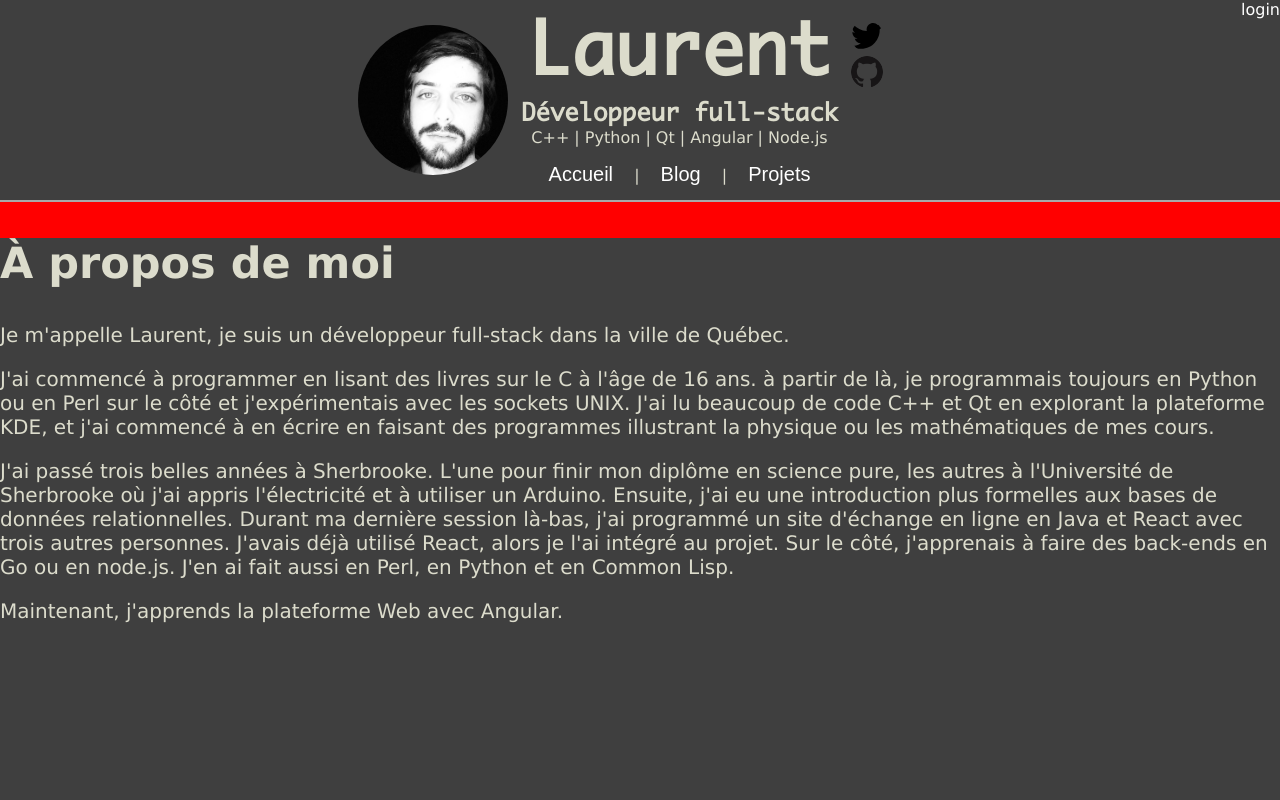
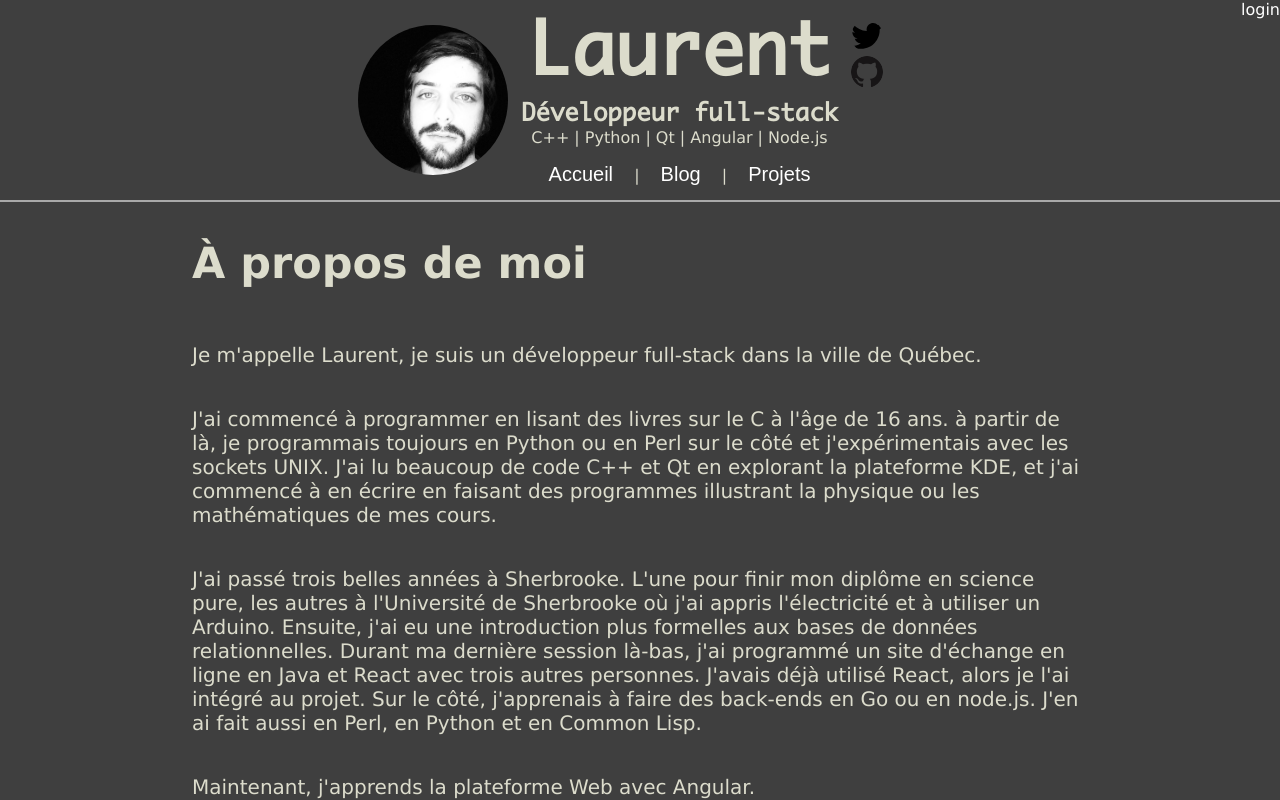
Before and after one commit to 0x248f/tilde, an Angular app: page / in a window 1280 px wide. Built offline with nearby package versions, Linux system fonts and the light colour scheme.

Commit message:
Add colours

```diff
--- a/src/app/app.component.css
+++ b/src/app/app.component.css
@@ -86,5 +86,6 @@
   top: 202px;
   bottom: 0px;
   width: 100%;
-  background-color: red;
+  background-color: #3f3f3f;
+  color: #dcdccc;
 }
--- a/src/app/blog/blog.component.css
+++ b/src/app/blog/blog.component.css
@@ -1,3 +1,7 @@
 .posts {
-  background-color: green;
+  display: flex;
+  flex-direction: column;
+  background-color: rgb(46, 98, 114);
+  min-height: 100%;
+  height: auto;
 }
--- a/src/app/home/home.component.css
+++ b/src/app/home/home.component.css
@@ -1,8 +1,9 @@
 .contentText {
-  width: 100%;
+  display: flex;
+  flex-direction: column;
+  width: 70%;
+  margin-left: 15%;
   height: 100%;
-  background-color: #3f3f3f;
-  color: #dcdccc;
 }
 
 .contentText h2 {
--- a/src/app/projects/projects.component.css
+++ b/src/app/projects/projects.component.css
@@ -4,4 +4,5 @@
   justify-content: space-around;
   width: 100%;
   margin: auto;
+  background-color: rgb(87, 41, 87);
 }
```
Lines whose indentation alone changed are shown as unchanged.
